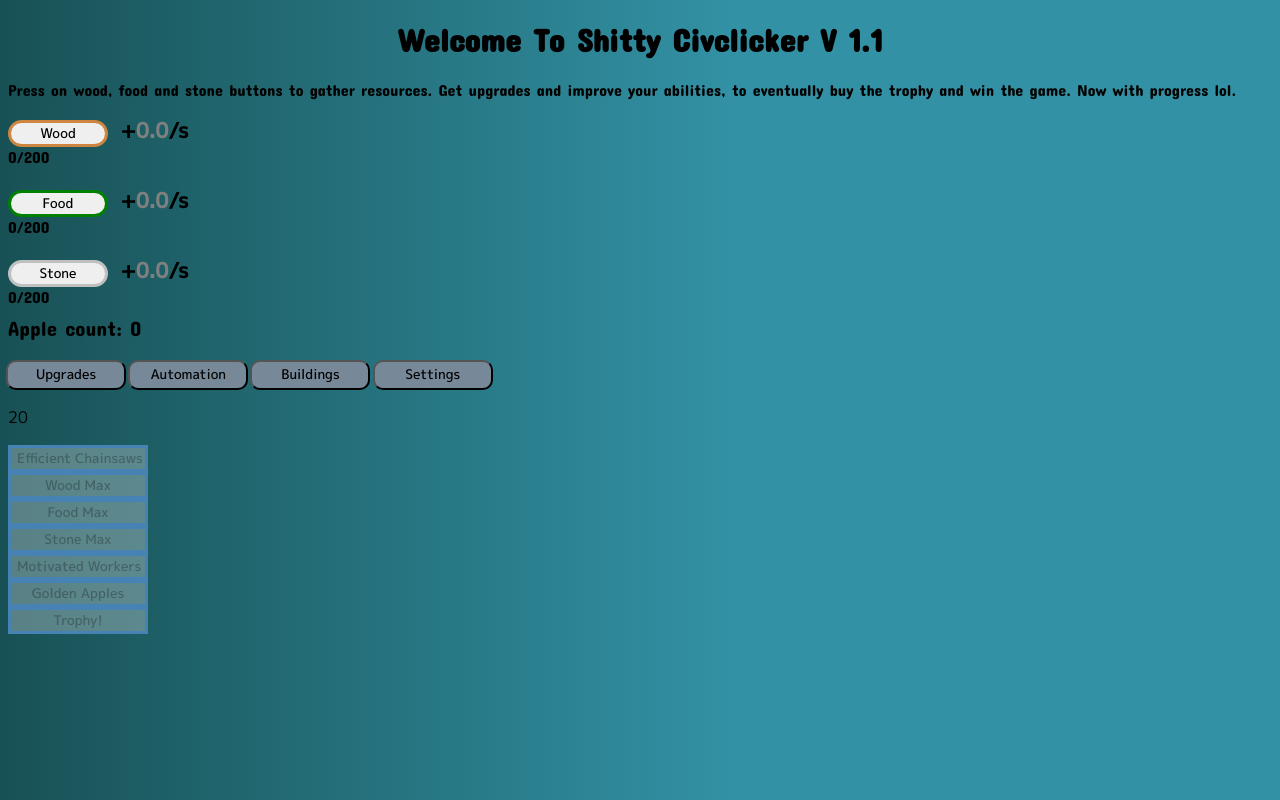
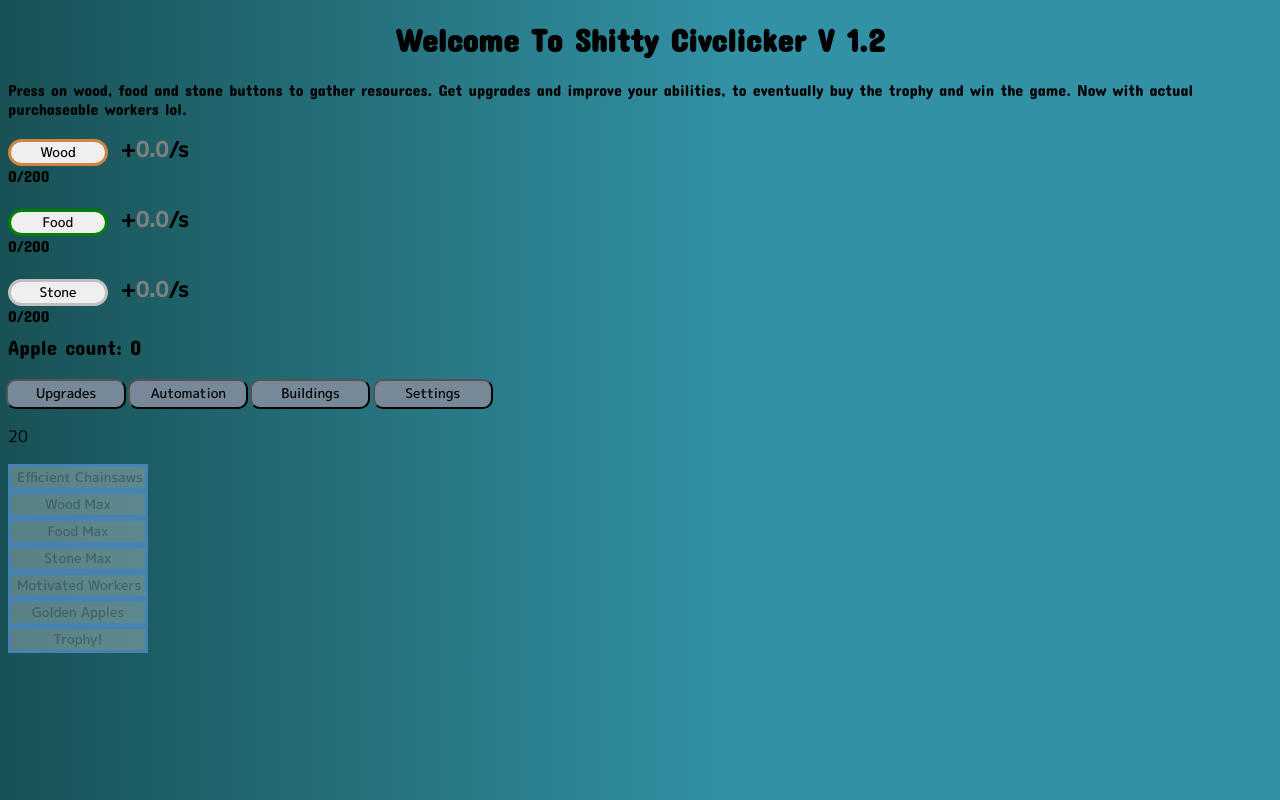
Before and after one commit to Ambush-4567/CivClicker, a plain HTML site: page index.html in a window 1280 px wide. Drawn offline with Linux system fonts and the light colour scheme.

Commit message:
Update index.html

```diff
--- a/index.html
+++ b/index.html
@@ -8,8 +8,8 @@
         <script src="script.js"></script>
     </head>
     <body onload="startUp()">
-        <h1 id="header">Welcome To Shitty Civclicker V 1.1</h1>
-        <p>Press on wood, food and stone buttons to gather resources. Get upgrades and improve your abilities, to eventually buy the trophy and win the game. Now with progress lol.</p>
+        <h1 id="header">Welcome To Shitty Civclicker V 1.2</h1>
+        <p>Press on wood, food and stone buttons to gather resources. Get upgrades and improve your abilities, to eventually buy the trophy and win the game. Now with actual purchaseable workers lol.</p>
     <div>
         <input type="button" id="butt1" value="Wood" onclick="woodGet()" style="border-radius: 30px; width: 100px; border: 3px solid rgb(205,133,63)">
         <span class="bigreg">&nbsp;+<span id="wRatio">0</span></span><span class="bigreg">/s</span><br>
```
